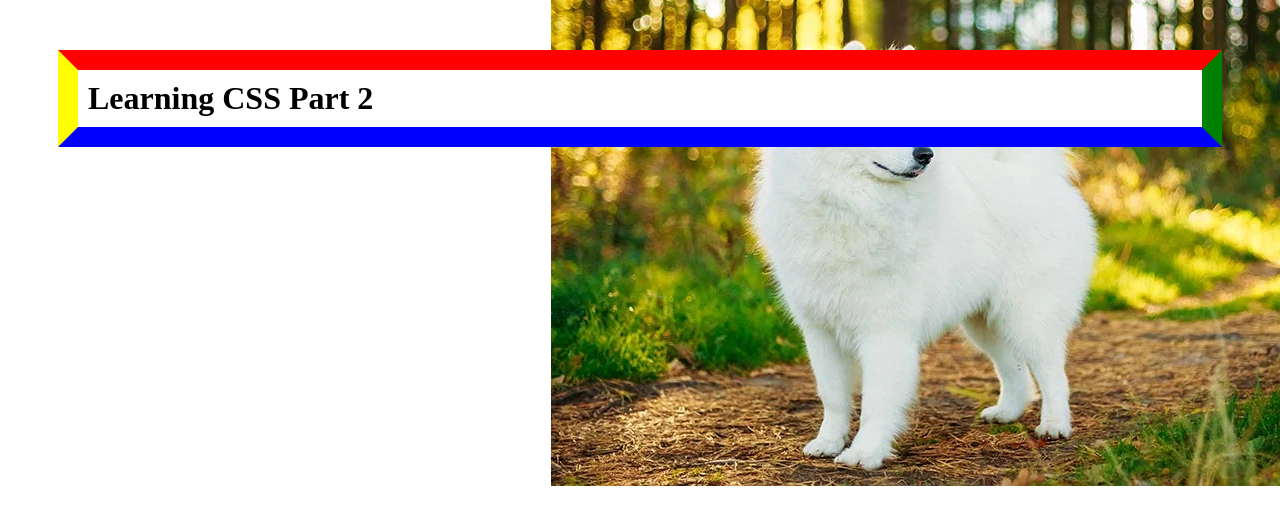
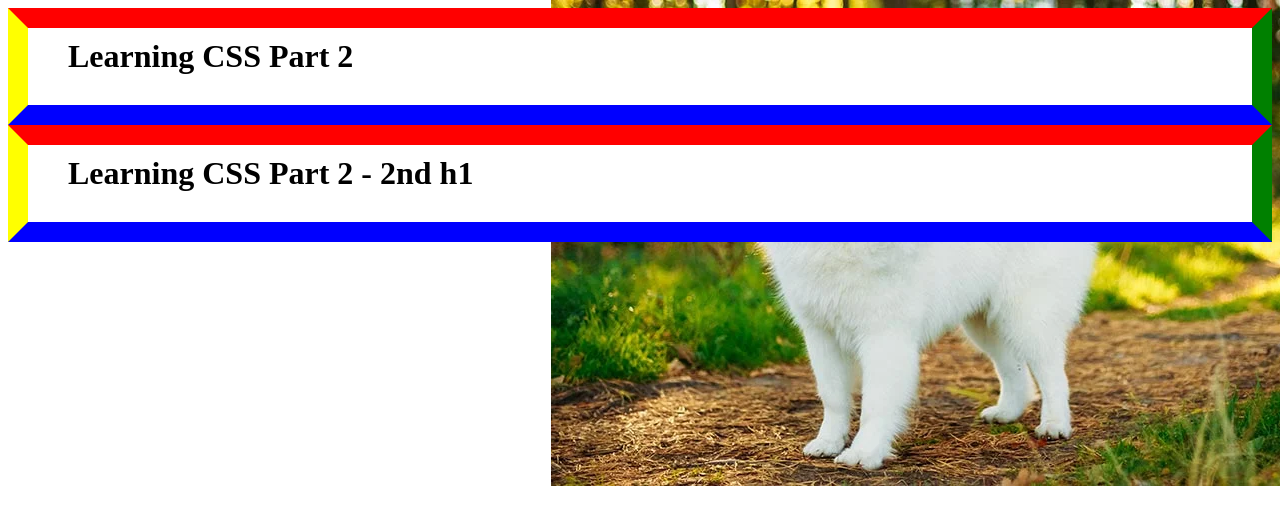
Before and after one commit to Marky2910/web1-TI, a plain HTML site: page learncss2.html in a window 1280 px wide. Drawn offline with Linux system fonts and the light colour scheme.

Commit message:
added mergin etc.

```diff
--- a/learncss2.html
+++ b/learncss2.html
@@ -15,8 +15,16 @@
             border-right: 20px solid green;
             /*border-radius: 40px; */
             background-color: #fff;
-            padding: 10px;
-            margin: 50px;
+            padding-top: 10px;
+            padding-right: 20px;
+            padding-bottom: 30px;
+            padding-left: 40px;
+
+            /*padding shorthand */
+            padding: 10px 20px 30px 40px;
+           /* margin: 100px 80px; */
+           margin: auto;
+
 
         }
 
@@ -25,6 +33,7 @@
 </head>
 <body>
     <h1>Learning CSS Part 2</h1>
+    <h1>Learning CSS Part 2 - 2nd h1</h1>
 
 </body>
 </html>
```
